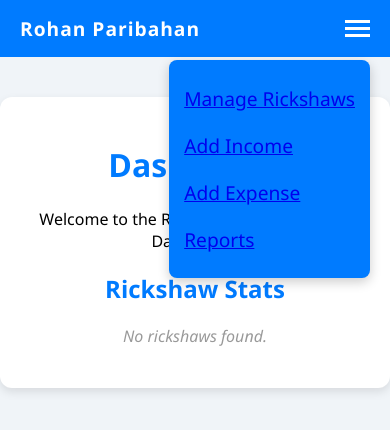
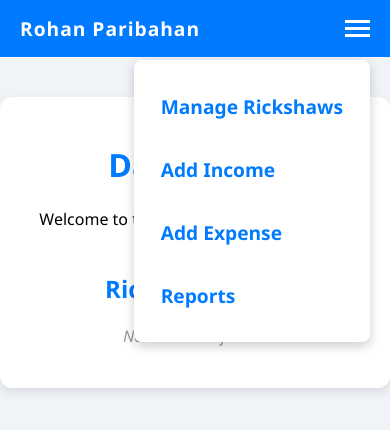
Before and after one commit to victorvb12/Rohan-Paribahan, a plain HTML site: page index.html in a window 390 px wide. Both pictures are taken after a click on the element 357 px from the left and 28 px from the top of the page. Drawn offline with Linux system fonts and the light colour scheme.

Commit message:
index.html

```diff
--- a/index.html
+++ b/index.html
@@ -10,6 +10,7 @@
       background: #f0f4f8;
       margin: 0;
     }
+
     nav {
       background: #007bff;
       color: white;
@@ -20,6 +21,7 @@
       align-items: center;
       position: relative;
     }
+
     .logo {
       font-weight: 700;
       letter-spacing: 1px;
@@ -60,7 +62,7 @@
       position: absolute;
       top: 60px;
       right: 20px;
-      background: #007bff;
+      background: #ffffff;
       padding: 15px;
       border-radius: 8px;
       box-shadow: 0 4px 12px rgba(0,0,0,0.2);
@@ -69,6 +71,16 @@
 
     .mobile-menu a {
       margin: 10px 0;
+      color: #007bff;
+      text-decoration: none;
+      font-weight: 600;
+      padding: 8px 12px;
+      border-radius: 5px;
+      transition: background 0.3s;
+    }
+
+    .mobile-menu a:hover {
+      background: #f0f0f0;
     }
 
     @media (max-width: 768px) {
```
